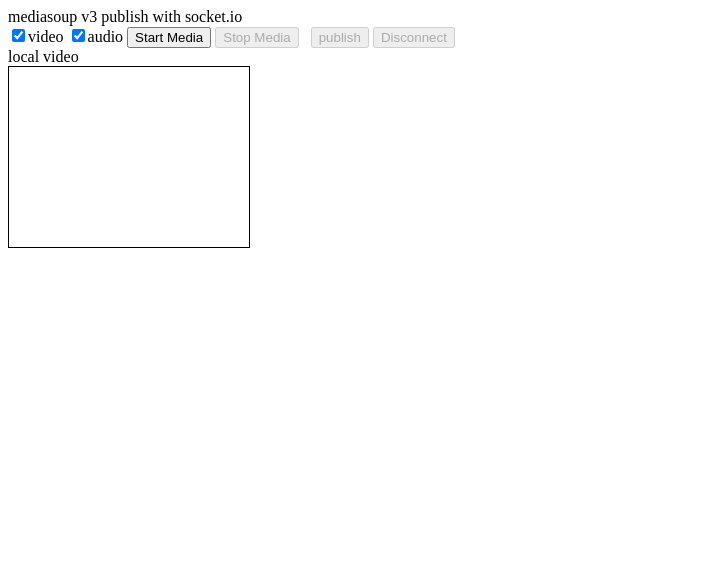
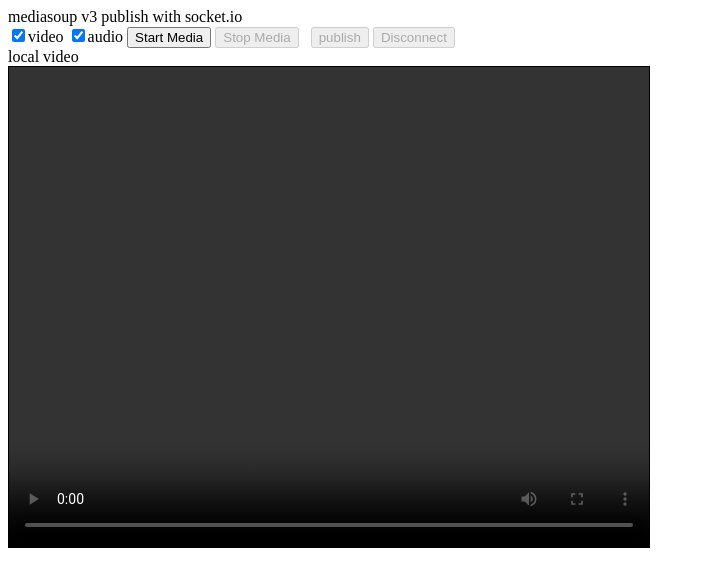
Before and after one commit to vanquish3r/ScreenShareMediaSoup, a website: page public/publish.html in a window 1280 px wide. Shown: the whole page, without its empty margins (0-705 px from the left). Drawn offline with nearby package versions, Linux system fonts and the light colour scheme.

Commit message:
client side changes

```diff
--- a/public/publish.html
+++ b/public/publish.html
@@ -32,7 +32,7 @@
   <button id="disconnect_button" onclick="disconnect();">Disconnect</button>
   <div>
     local video<br />
-    <video id="local_video" autoplay style="width: 240px; height: 180px; border: 1px solid black;"></video>
+    <video id="local_video" autoplay style="width: 640px; height: 480px; border: 1px solid black; background-color: black; position: relative; margin: auto" controls></video>
     <span id="state_span"></span>
   </div>
 </body>
```
